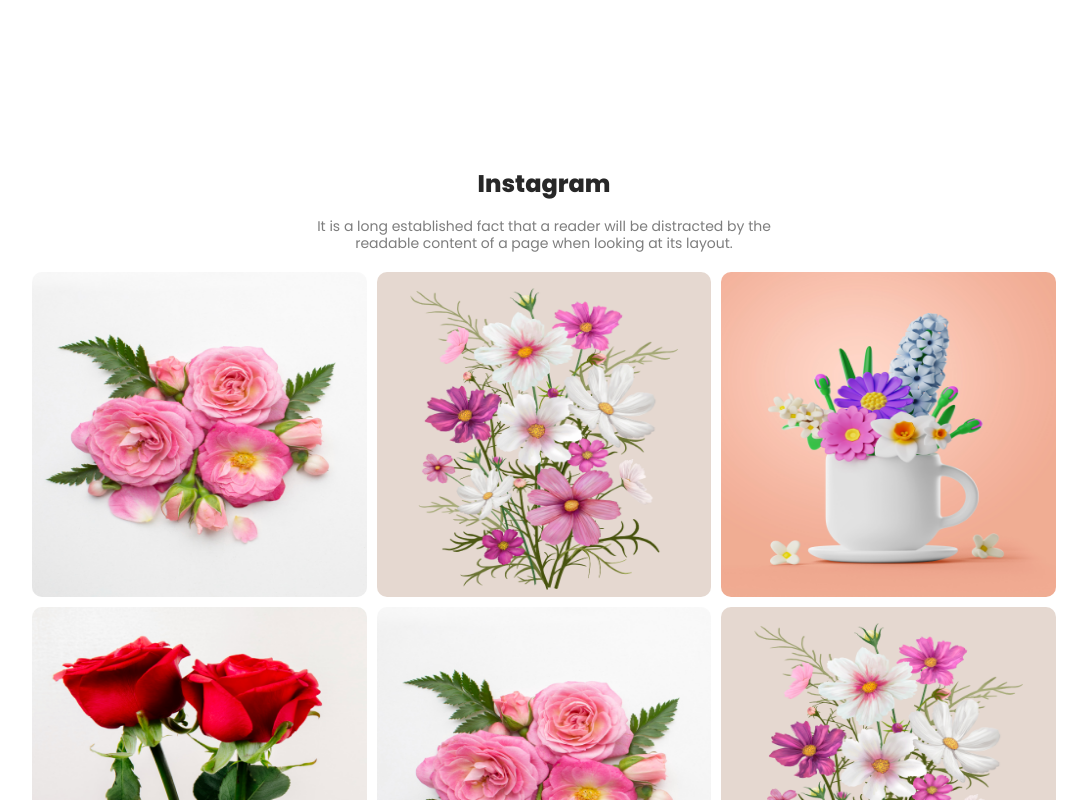
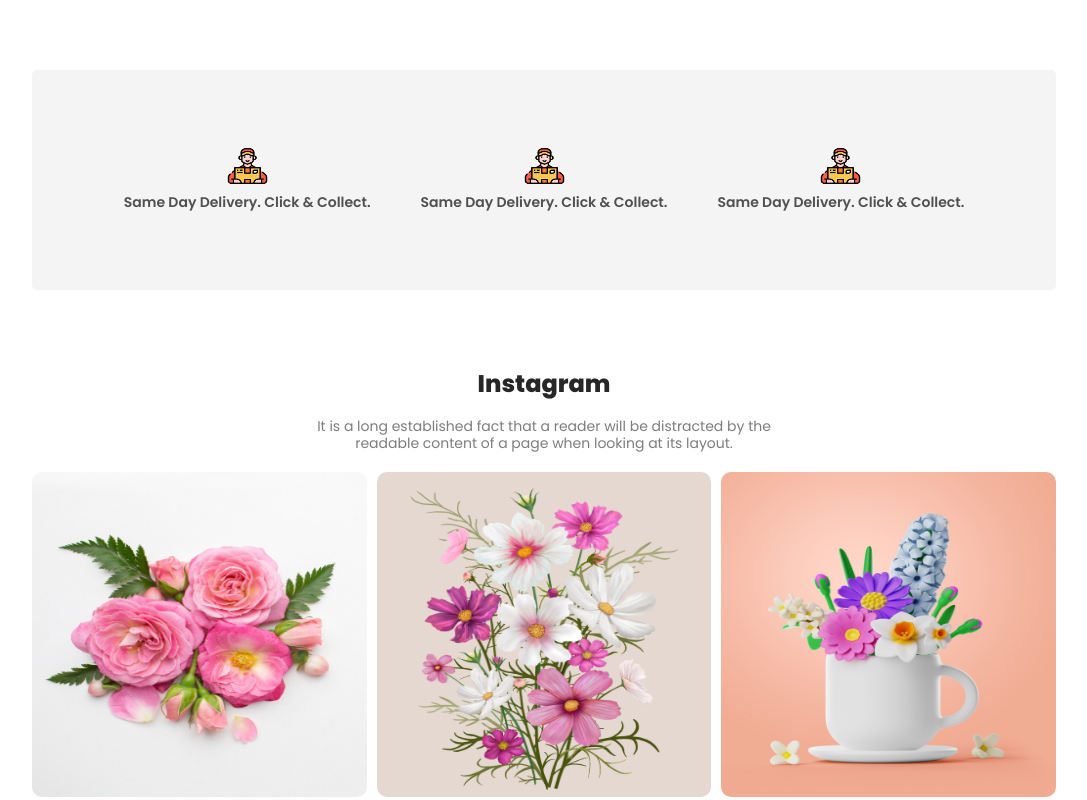
Before and after one commit to abubakkar-js-dev/flower-shop, a plain HTML site: page index.html in a window 1280 px wide. Shown: the part 1205-2005 px from the top of the page, without its empty margins (96-1183 px from the left). Drawn offline with Linux system fonts and the light colour scheme.

Commit message:
designed support section

```diff
--- a/index.html
+++ b/index.html
@@ -53,6 +53,23 @@
           </div>
         </div>
       </section>
+      <!-- support section start -->
+      <section id="support">
+        <div class="support-wrap">
+          <div class="support-item">
+            <img src="./images/Group 57.png" alt="delivary" class="support-img">
+            <p class="support-info">Same Day Delivery. Click & Collect.</p>
+          </div>
+          <div class="support-item">
+            <img src="./images/Group 57.png" alt="delivary" class="support-img">
+            <p class="support-info">Same Day Delivery. Click & Collect.</p>
+          </div>
+          <div class="support-item">
+            <img src="./images/Group 57.png" alt="delivary" class="support-img">
+            <p class="support-info">Same Day Delivery. Click & Collect.</p>
+          </div>
+        </div>
+      </section>
       <section class="instagram-section-container">
         <div class="instagrom-text-content">
           <h2>Instagram</h2>
@@ -82,14 +99,14 @@
           </div>
         </div>
       </section>
-      <div class="super-deals-container">
+      <section class="super-deals-container">
         <div class="deals-content">
           <h1>Get The Latest Deals</h1>
           <p>$30 coupon for first shopping</p>
           <input type="email" name="email" id="email" placeholder="Enter your email here...">
           <button id="subscribe-btn">Subscribe</button>
         </div>
-      </div>
+      </section>
     </main>
     <footer></footer>
   </body>
--- a/styles/style.css
+++ b/styles/style.css
@@ -64,7 +64,7 @@ body {
   width: 80%;
   height: 605px;
   margin: 0 auto;
-  margin-top: 120px;
+  margin-top: 100px;
 }
 .featured-title-container {
   display: flex;
@@ -119,6 +119,43 @@ body {
 #third {
   background-color: #e3ecdc;
 }
+
+/* support section */
+#support{
+  max-width: 1440px;
+  width: 80%;
+  height: 220px;
+  margin: 80px auto;
+  border-radius: 5px;
+  background: rgba(39, 39, 39, 0.05);
+  display: flex;
+  justify-content: center;
+  align-items: center;
+  margin-top: -80px;
+}
+
+.support-wrap{
+  display: flex;
+  justify-content: space-around;
+  align-items: center;
+  gap: 50px;
+  text-align: center;
+  padding: 20px;
+
+}
+.support-wrap .support-item img{
+  width: 45px;
+  height: 38px;
+}
+
+.support-wrap .support-item  p{
+  color: rgba(39, 39, 39, 0.8);
+  font-size: 14px;
+  font-weight: 600;
+}
+
+
+
 /* instagram section start  */
 
 .instagram-section-container {
```
